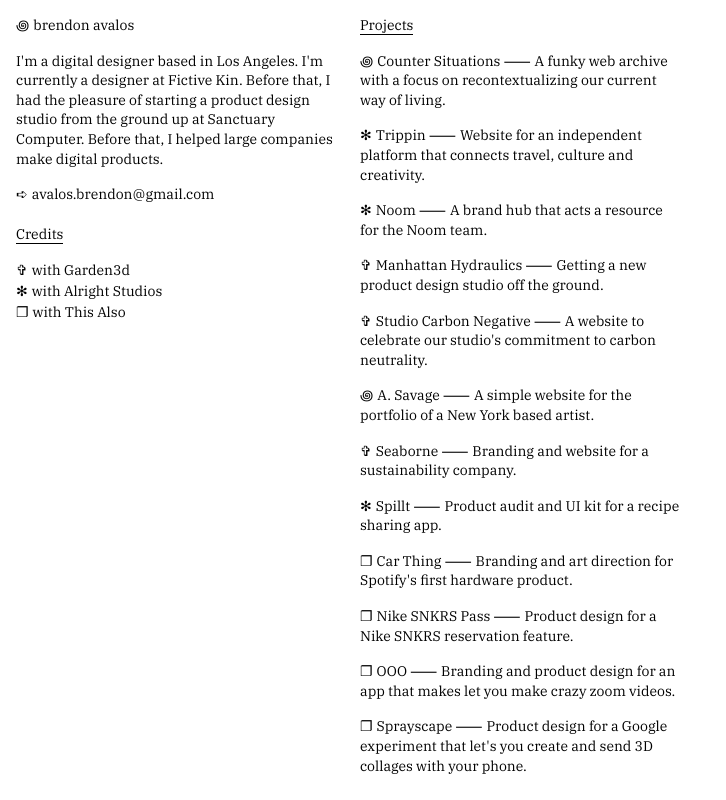
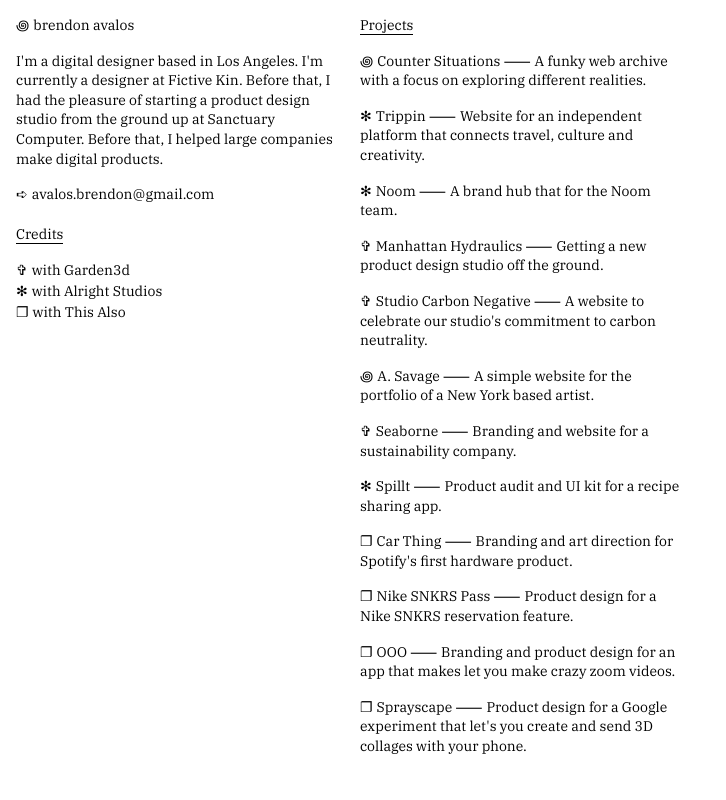
Before and after one commit to brendon-avalos/brendonavalos-v3, a SvelteKit app: page / in a window 1280 px wide. Shown: the whole page, without its empty margins (0-726 px from the left). Built offline with nearby package versions, Linux system fonts and the light colour scheme.

Commit message:
Update +page.svelte

```diff
--- a/src/routes/+page.svelte
+++ b/src/routes/+page.svelte
@@ -5,8 +5,7 @@
 		{
 			title: 'Counter Situations',
 			url: 'https://counter-situations.netlify.app/',
-			description:
-				'A funky web archive with a focus on recontextualizing our current way of living.',
+			description: 'A funky web archive with a focus on exploring different realities.',
 			with: ''
 		},
 
@@ -20,7 +19,7 @@
 		{
 			title: 'Noom',
 			url: 'https://brand.noom.com/',
-			description: 'A brand hub that acts a resource for the Noom team.',
+			description: 'A brand hub that for the Noom team.',
 			with: 'alright'
 		},
 		{
```
